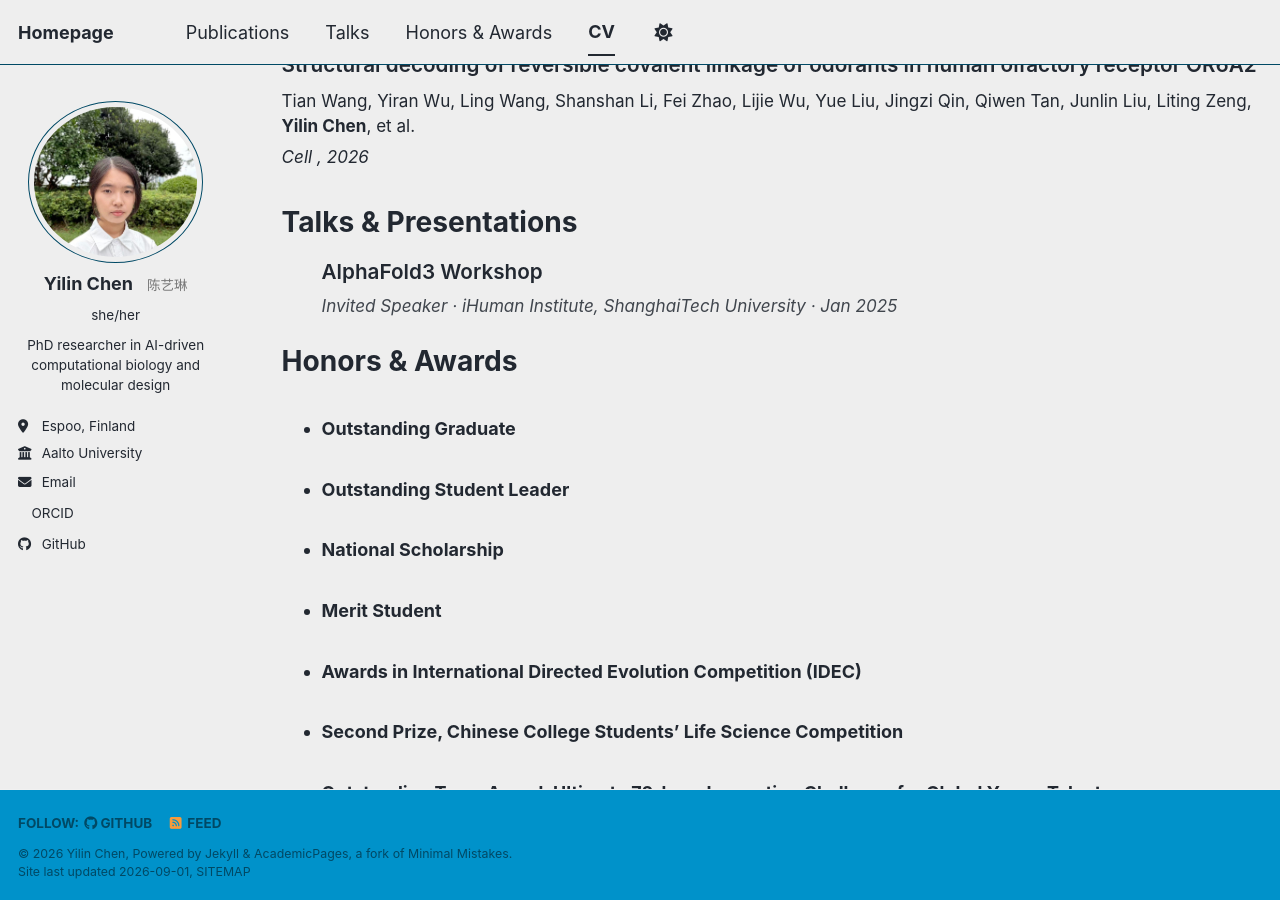
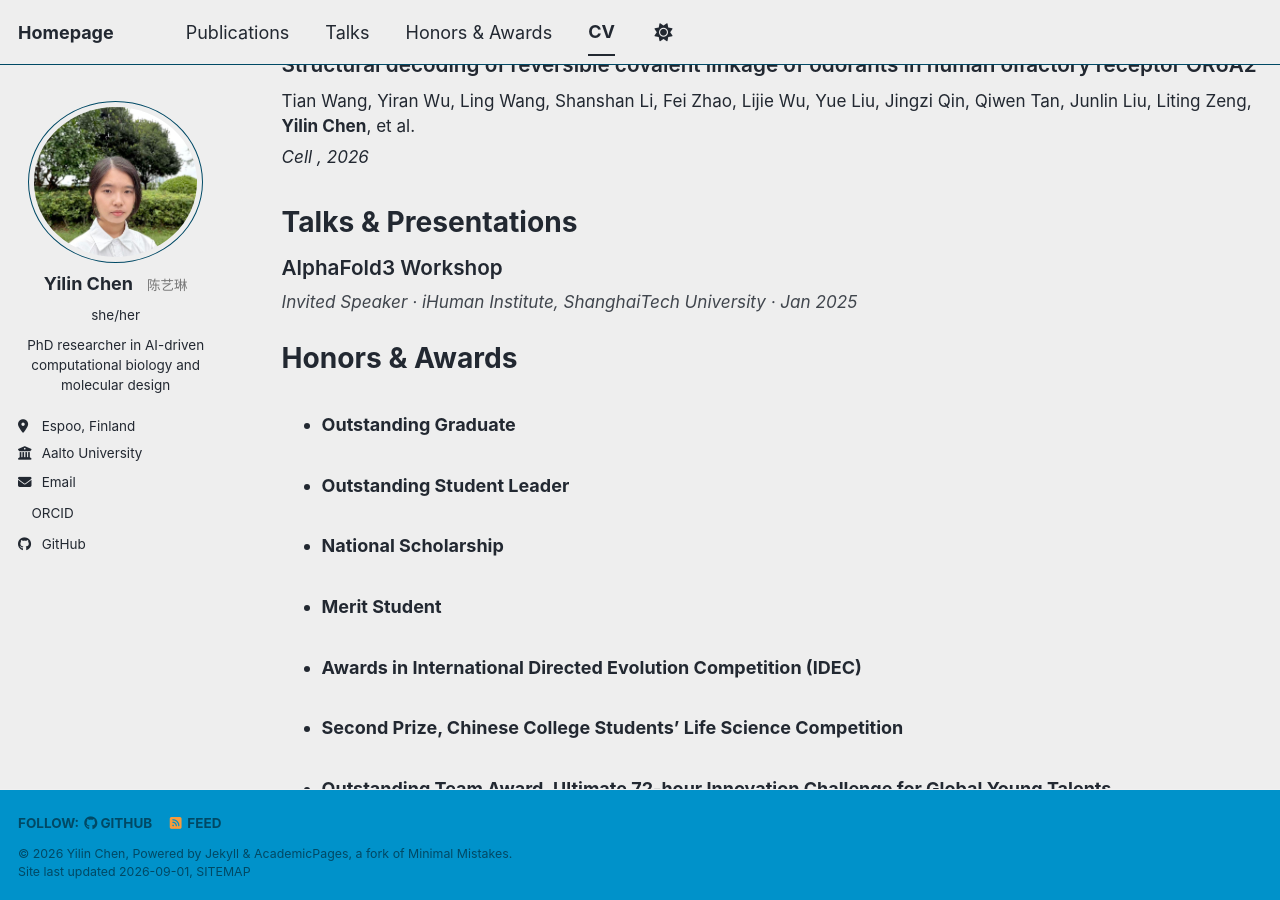
Before and after one commit to yilinchen1205/yilinchen.github.io, a Jekyll site: the page built from _pages/cv.md, in a window 1280 px wide and 900 px high, scrolled down 1718 px. Built offline with Jekyll 4.4.1, drawn with Linux system fonts in a browser that asks for light colours; a style sheet for code colours, icons or effects is not loaded.

Commit message:
Update cv.md

```diff
--- a/_pages/cv.md
+++ b/_pages/cv.md
@@ -92,7 +92,7 @@ Publications
 Talks & Presentations
 ======
 
-<ul>
+<ul class="talk-cv-list">
 {% for post in site.talks reversed %}
   {% include archive-single-talk-cv.html %}
 {% endfor %}
```
